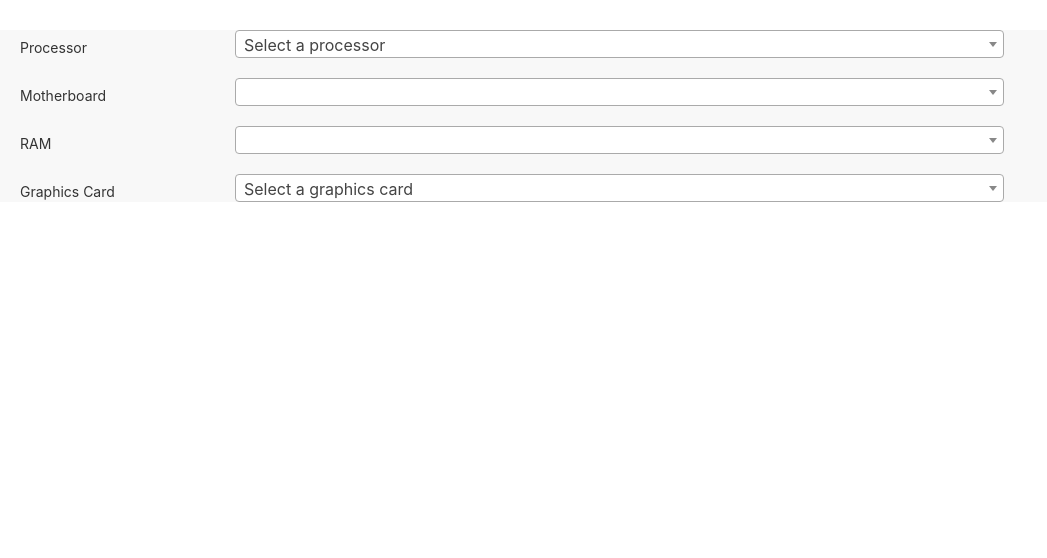
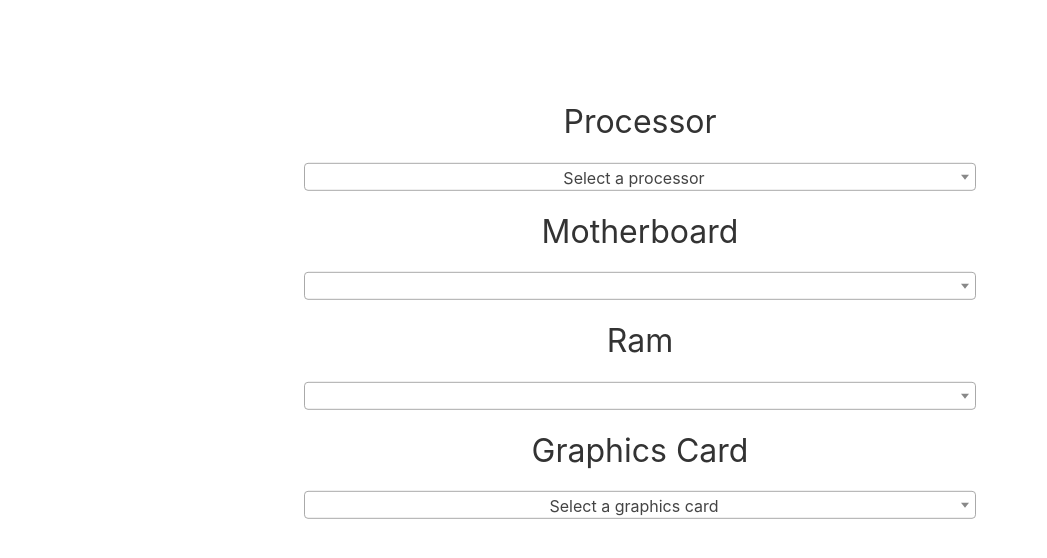
Before and after one commit to sinnytk/Buildr, a Django app: page /build/ in a window 1280 px wide. Shown: the part 80-638 px from the top of the page, without its empty margins (0-1047 px from the left). Run offline with Django 3.2, Linux system fonts and the light colour scheme; data that the repository does not hold is empty.

Commit message:
Align BUILD form for better experience

```diff
--- a/Buildr/templates/build.html
+++ b/Buildr/templates/build.html
@@ -6,7 +6,7 @@
 <script src="https://cdnjs.cloudflare.com/ajax/libs/select2/4.0.7/js/select2.min.js"></script>
 <style>
 .js-data-example-single{
-  width: 75%
+  width: 70%
 }
 </style>
 <script>
@@ -42,35 +42,34 @@
     });
 });
 </script>
-<div class="uk-align-center">
-<form class="uk-form-horizontal uk-margin-large uk-section-muted">
-    <div class="uk-margin-top uk-margin-left uk-margin-right">
-            <label class="uk-form-label" for="form-horizontal-select">Processor</label>
+<form class="uk-form-stacked uk-text-center uk-position-center" style="width:75%">
+    <div class="uk-margin">
+        <label class="uk-form-label" for="cpu-select"><h2>Processor</h2></h2></label>
             <div class="uk-form-controls">
                 <select class="js-data-example-single" id="cpu-select">
-                        <option selected disabled value="0">Select a processor</option>
-                        {% for cpu in cpus %}
-                        <option value={{cpu.id}}>{{cpu.title|truncatewords:10}} (Rs {{cpu.min_price}})</option>
-                        {% endfor %}
+                  <option selected disabled value="0">Select a processor</option>
+                  {% for cpu in cpus %}
+                  <option value={{cpu.id}}>{{cpu.title|truncatewords:10}} (Rs {{cpu.min_price}})</option>
+                  {% endfor %}
                 </select>
             </div>
     </div>
-    <div class="uk-margin-top uk-margin-left uk-margin-right">
-            <label class="uk-form-label" for="form-horizontal-select">Motherboard</label>
+    <div class="uk-margin">
+        <label class="uk-form-label" for="mobo-select"><h2>Motherboard</h2></label>
             <div class="uk-form-controls">
                 <select class="js-data-example-single" id="mobo-select">
                 </select>
             </div>
     </div>
-    <div class="uk-margin-top uk-margin-left uk-margin-right">
-            <label class="uk-form-label" for="form-horizontal-select">RAM</label>
+    <div class="uk-margin">
+        <label class="uk-form-label" for="ram-select"><h2>Ram</h2></label>
             <div class="uk-form-controls">
                 <select class="js-data-example-single" id="ram-select"  style="visibility: hidden;">
                 </select>
             </div>
     </div>
-    <div class="uk-margin-top uk-margin-left uk-margin-right">
-            <label class="uk-form-label" for="form-horizontal-select">Graphics Card</label>
+    <div class="uk-margin">
+      <label class="uk-form-label" for="gpu-select"><h2>Graphics Card</h2></label>
             <div class="uk-form-controls">
                 <select class="js-data-example-single" id="gpu-select"">
                     <option selected disabled value="0">Select a graphics card</option>
@@ -80,7 +79,5 @@
                 </select>
             </div>
     </div>
-
 </form>
-</div>
 {% endblock %}
```
